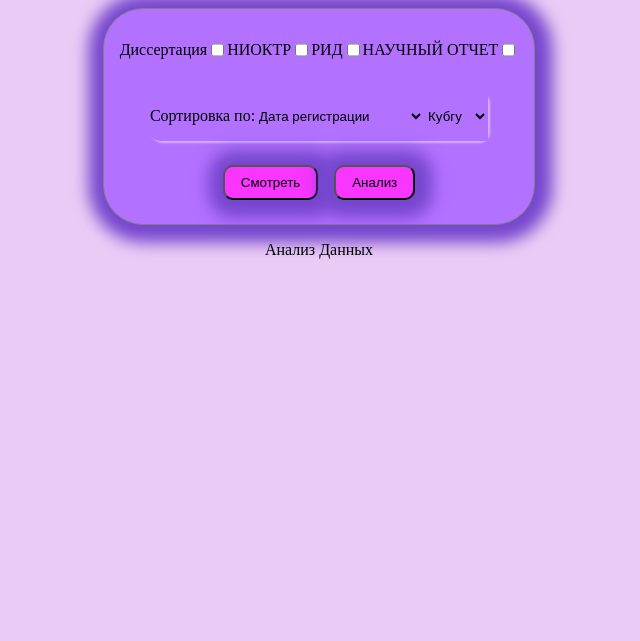
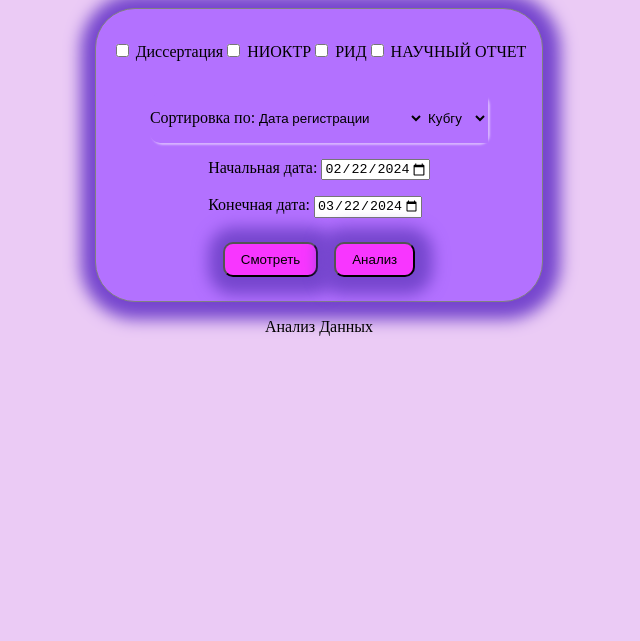
Before and after one commit to sawertsand22/rosrid, a plain HTML site: page index.html in a window 1280 px wide. Shown: the whole page, without its empty margins (321-961 px from the left). Drawn offline with nearby package versions, Linux system fonts and the light colour scheme.

Commit message:
Добавил поля ввода датэ

```diff
--- a/index.html
+++ b/index.html
@@ -8,14 +8,10 @@
 <body>
     <div class="searchParametrs">
     <div class="chechOpt">
-    <p>Диссертация</p>
-    <input type="checkbox" id="diss" title=";p;">
-    <p>НИОКТР</p>
-    <input type="checkbox" id="nioktr" title=";p;">
-    <p>РИД</p>
-    <input type="checkbox" id="rid" title=";p;">
-    <p>НАУЧНЫЙ ОТЧЕТ</p>
-    <input type="checkbox" id="nauch" title=";p;">
+        <p> <input type="checkbox" id="diss" title=";p;"> Диссертация</p>
+        <p> <input type="checkbox" id="nioktr" title=";p;"> НИОКТР</p>
+        <p> <input type="checkbox" id="rid" title=";p;"> РИД</p>
+        <p> <input type="checkbox" id="nauch" title=";p;"> НАУЧНЫЙ ОТЧЕТ</p>
     </div>
     <div class="searchParametrs-2">
     <p>Сортировка по:</p>
@@ -32,8 +28,13 @@
     </select>
 
 
-
    </div>
+<div class="date-field">
+    <p>Начальная дата:
+    <input type="date" id="start-date" name="trip-start" value="2024-02-22" min="0000-01-01" max="2024-12-31" /></p>
+    <p>Конечная дата:
+    <input type="date" id="end-date" name="trip-start" value="2024-03-22" min="0000-01-01" max="2024-12-31" /></p>
+</div>
     <div class="serb">
     <button id="getDATA">Смотреть</button>
     <button id="getDATA2">Анализ</button>
```
